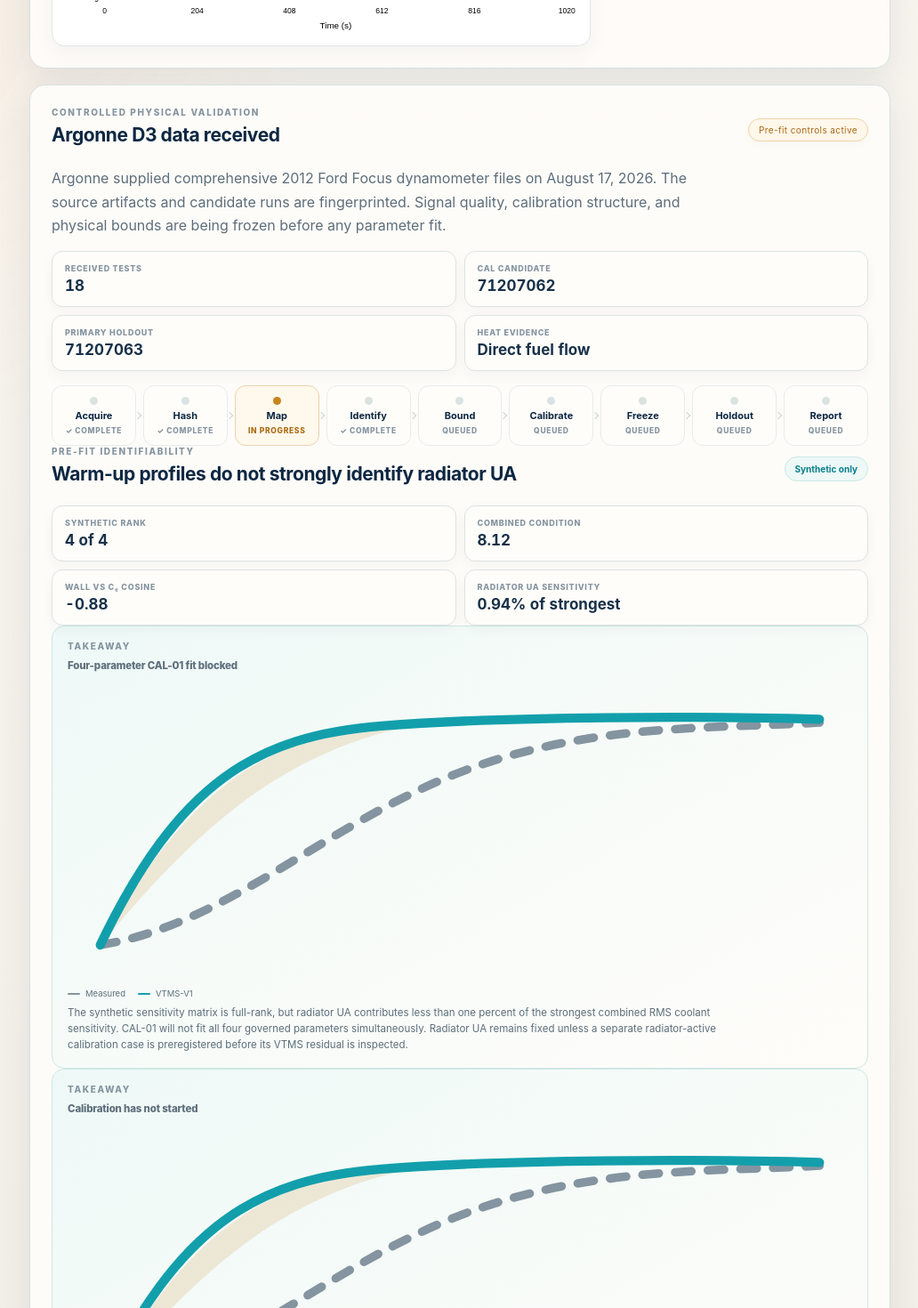
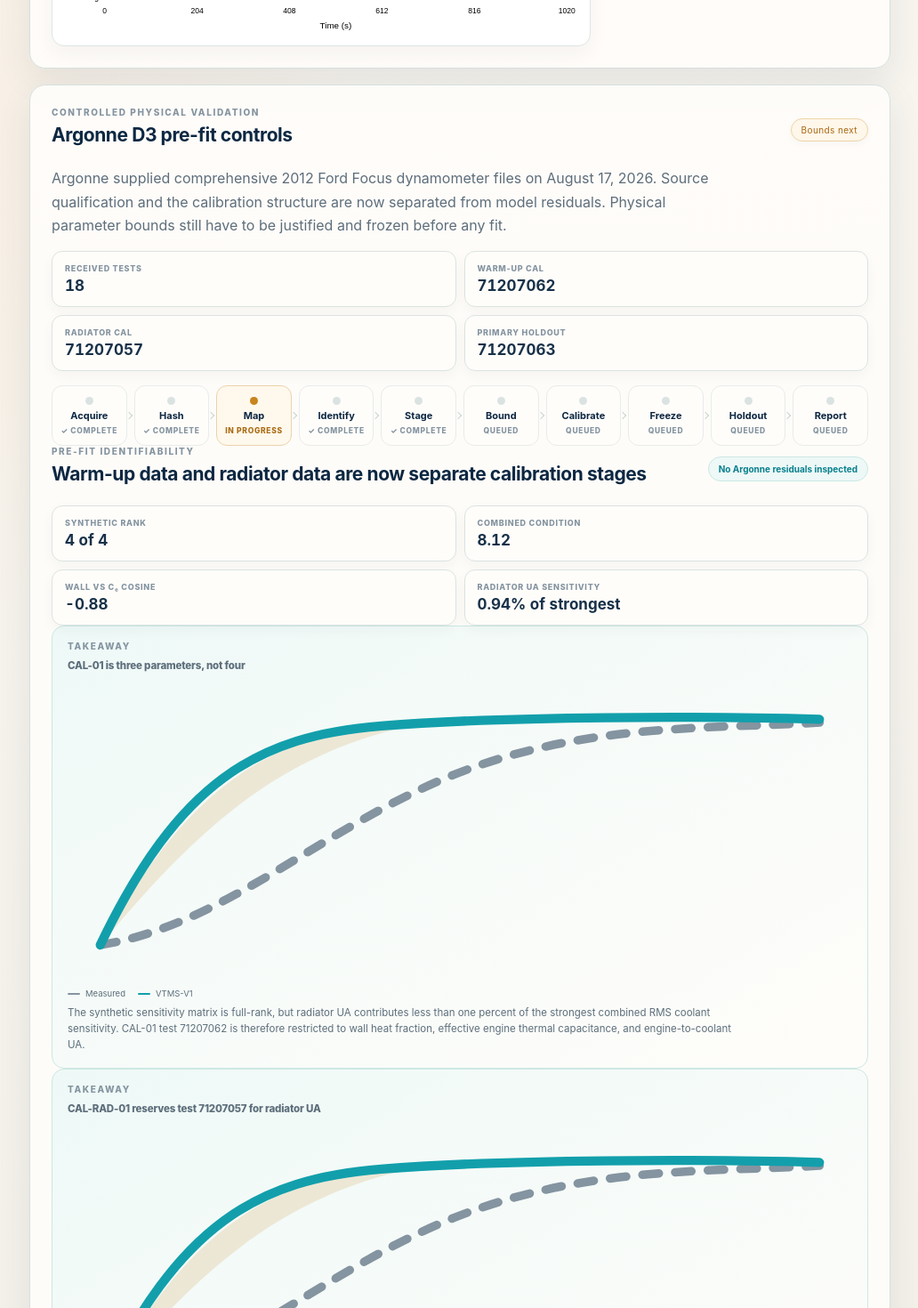
Before and after one commit to mpalmer79/vehicle-thermal-management-simulation, a Next.js app in the folder web/: page /validation in a window 1280 px wide. Shown: the part 1280-2750 px from the top of the page at 89% size, without its empty margins (239-1271 px from the left). Built offline with nearby package versions, Linux system fonts and the light colour scheme.

Commit message:
Show frozen staged calibration roles on validation page

```diff
--- a/web/app/validation/page.tsx
+++ b/web/app/validation/page.tsx
@@ -25,7 +25,7 @@ const stages: EvidenceStage[] = [
     number: "03",
     title: "Controlled calibration preparation",
     state: "active",
-    description: "Argonne data are received; qualification and staged-fit controls are being frozen before fitting.",
+    description: "Argonne data are received; staged calibration roles are frozen and physical bounds are next.",
   },
   {
     number: "04",
@@ -47,6 +47,7 @@ const controlledPipeline = [
   ["Hash", "complete"],
   ["Map", "active"],
   ["Identify", "complete"],
+  ["Stage", "complete"],
   ["Bound", "queued"],
   ["Calibrate", "queued"],
   ["Freeze", "queued"],
@@ -56,9 +57,9 @@ const controlledPipeline = [
 
 const argonneFacts = [
   ["Received tests", "18"],
-  ["CAL candidate", "71207062"],
+  ["Warm-up CAL", "71207062"],
+  ["Radiator CAL", "71207057"],
   ["Primary holdout", "71207063"],
-  ["Heat evidence", "Direct fuel flow"],
 ];
 
 const identifiabilityFacts = [
@@ -120,15 +121,15 @@ export default function ValidationPage() {
         <div className="section-head">
           <div>
             <span className="eyebrow">CONTROLLED PHYSICAL VALIDATION</span>
-            <h2>Argonne D3 data received</h2>
+            <h2>Argonne D3 pre-fit controls</h2>
           </div>
-          <span className="status-pill pending">Pre-fit controls active</span>
+          <span className="status-pill pending">Bounds next</span>
         </div>
 
         <p>
           Argonne supplied comprehensive 2012 Ford Focus dynamometer files on August 17, 2026.
-          The source artifacts and candidate runs are fingerprinted. Signal quality, calibration
-          structure, and physical bounds are being frozen before any parameter fit.
+          Source qualification and the calibration structure are now separated from model residuals.
+          Physical parameter bounds still have to be justified and frozen before any fit.
         </p>
 
         <div className="validation-metrics">
@@ -152,9 +153,9 @@ export default function ValidationPage() {
         <div className="section-head">
           <div>
             <span className="eyebrow">PRE-FIT IDENTIFIABILITY</span>
-            <h2>Warm-up profiles do not strongly identify radiator UA</h2>
+            <h2>Warm-up data and radiator data are now separate calibration stages</h2>
           </div>
-          <span className="fixture-badge">Synthetic only</span>
+          <span className="fixture-badge">No Argonne residuals inspected</span>
         </div>
 
         <div className="validation-metrics">
@@ -163,22 +164,29 @@ export default function ValidationPage() {
           ))}
         </div>
 
-        <ValidationTakeaway headline="Four-parameter CAL-01 fit blocked">
+        <ValidationTakeaway headline="CAL-01 is three parameters, not four">
           <p>
             The synthetic sensitivity matrix is full-rank, but radiator UA contributes less than
-            one percent of the strongest combined RMS coolant sensitivity. CAL-01 will not fit all
-            four governed parameters simultaneously. Radiator UA remains fixed unless a separate
-            radiator-active calibration case is preregistered before its VTMS residual is inspected.
+            one percent of the strongest combined RMS coolant sensitivity. CAL-01 test 71207062
+            is therefore restricted to wall heat fraction, effective engine thermal capacitance,
+            and engine-to-coolant UA.
+          </p>
+        </ValidationTakeaway>
+
+        <ValidationTakeaway headline="CAL-RAD-01 reserves test 71207057 for radiator UA">
+          <p>
+            Test 71207057 was selected from source measurements before any VTMS residual was
+            inspected. Its post-zero ECT is complete at 91 to 99 °C, average dyno speed is about
+            57.3 mph, and about 92.7% of samples are at or above 40 mph. It is reserved for
+            radiator UA only after the CAL-01 snapshot and radiator bound are frozen.
           </p>
         </ValidationTakeaway>
 
         <ValidationTakeaway headline="Calibration has not started">
           <p>
-            CAL-01 is reserved for cold-start UDDS test 71207062 and hot-start UDDS test 71207063
-            is reserved as the primary clean holdout. The received highway and US06 files have
-            incomplete coolant-temperature coverage, so they are not currently qualified as
-            full-cycle formal holdouts. Physical bounds and the final CAL-01 fitted subset must
-            still be justified and frozen.
+            Hot-start test 71207063 remains the primary clean holdout, and 55 mph warm-up test
+            71207052 remains a secondary holdout. Physical bounds, exact mapping hashes, and
+            immutable calibration manifests must still be frozen before CAL-01 or CAL-RAD-01 runs.
           </p>
         </ValidationTakeaway>
 
```
